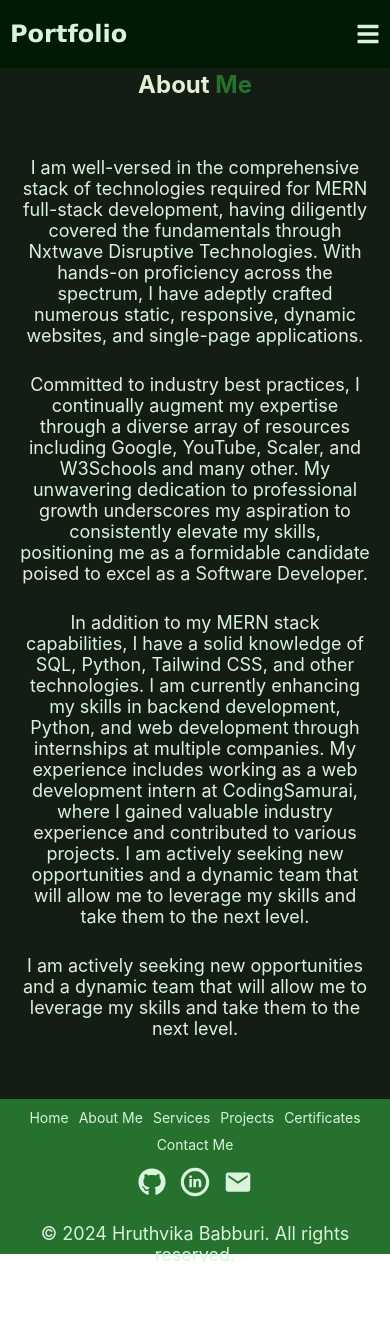
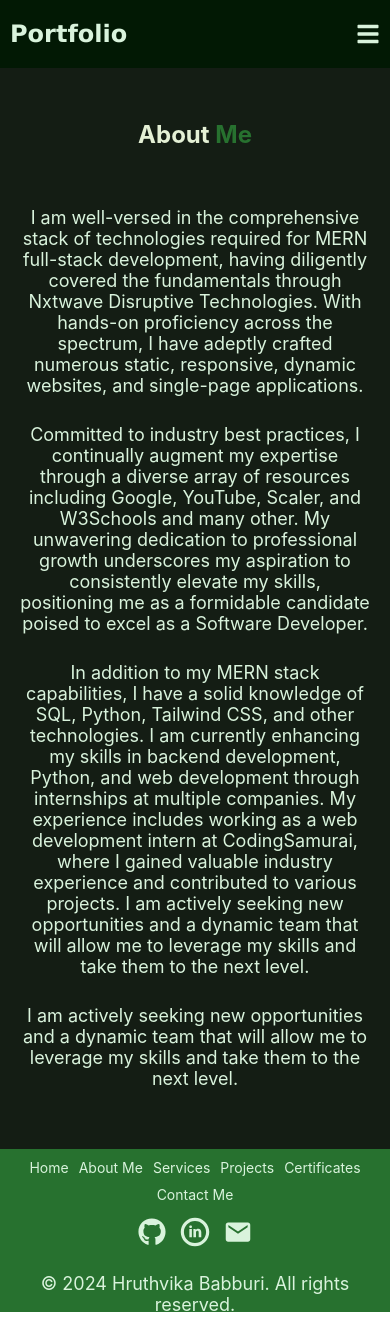
Before and after one commit to hruthvikababburi/my-portfolio, a React (Create React App) app: page /aboutme in a window 390 px wide. Before the commit the page ends 1275 px from the top, so only its background shows below. Built offline with nearby package versions, Linux system fonts and the light colour scheme.

Commit message:
Changes in spacing

```diff
--- a/src/Components/Footer/Footer.css
+++ b/src/Components/Footer/Footer.css
@@ -5,7 +5,7 @@
     padding: 10px 0; /* Reduced padding */
     text-align: center;
     margin-top: auto;
-    height: 16vh;
+    height: 17vh;
     margin-top: auto;
 }
 
--- a/src/Pages/AboutMe/AboutMe.css
+++ b/src/Pages/AboutMe/AboutMe.css
@@ -12,6 +12,7 @@
     justify-content: center;
     padding: 90px 60px 155px 60px;
     text-align: center;
+
 }
 
 h2 {
@@ -33,10 +34,13 @@ p {
 @media (max-width: 768px) {
     .about-context {
         padding: 50px 20px 50px 20px; /* Adjust padding for smaller screens */
+        padding-top: 100px;
+
     }
 
     h2 {
         font-size: 32px; /* Adjust font size for smaller screens */
+        padding-bottom: 0px;
     }
 
     p {
--- a/src/Pages/Home/Home.css
+++ b/src/Pages/Home/Home.css
@@ -103,7 +103,7 @@ button:hover {
 @media (max-width: 768px) {
     .home-sub-cont {
         flex-direction: column;
-        padding-top: 50px;
+        padding-top: 150px;
         padding-left: 20px;
         padding-right: 20px;
         padding-bottom: 50px;
--- a/src/Pages/Projects/Projects.css
+++ b/src/Pages/Projects/Projects.css
@@ -90,6 +90,7 @@ footer {
 @media (max-width: 768px) {
     .projects {
         padding: 30px 20px;
+        padding-top: 100px;
     }
 
     .projects h2 {
@@ -117,6 +118,7 @@ footer {
 @media (max-width: 480px) {
     .projects {
         padding: 20px 10px;
+        padding-top: 100px;
     }
 
     .projects h2 {
--- a/src/Pages/Services/Services.css
+++ b/src/Pages/Services/Services.css
@@ -72,6 +72,7 @@
 @media (max-width: 768px) {
     .services-context {
         padding: 20px 10px; /* Adjust padding for smaller screens */
+        padding-top: 100px;
     }
 
     .services-context h2 {
```
